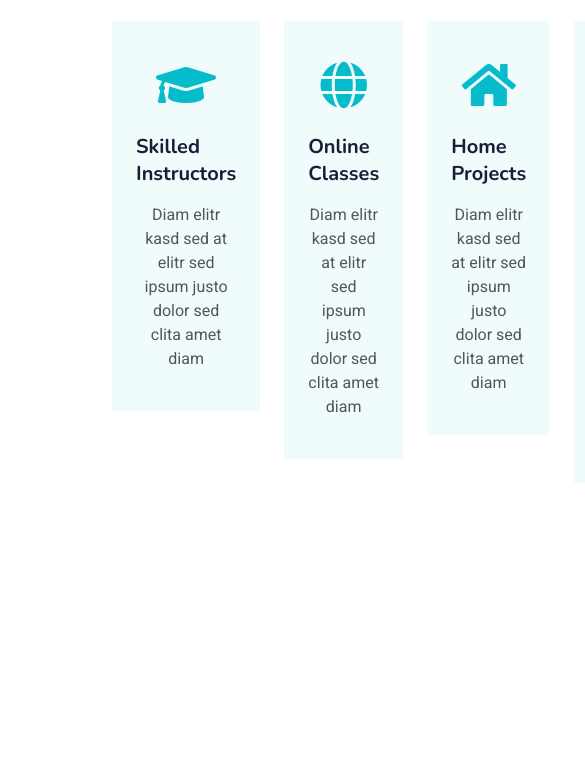
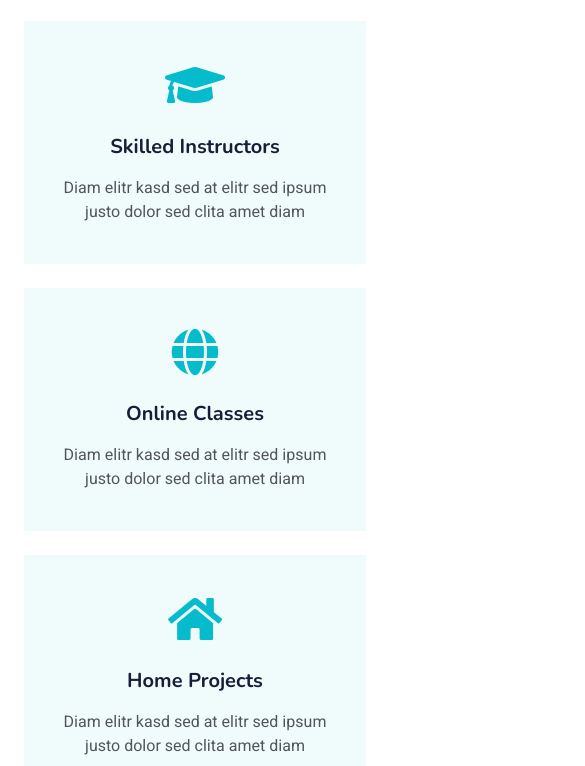
Before and after one commit to ghayth-afli/Projet-de-E-learning, a plain HTML site: page index.html in a window 390 px wide. Shown: the part 78-844 px from the top of the page, 585 px wide, since content can reach past the window. Drawn offline with nearby package versions, Linux system fonts and the light colour scheme.

Commit message:
make service section responsive

```diff
--- a/css/queries.css
+++ b/css/queries.css
@@ -12,4 +12,11 @@
   .nav-open {
     display: flex;
   }
+  .container {
+    margin-right: auto;
+    margin-left: auto;
+  }
+  .service .row {
+    flex-direction: column;
+  }
 }
--- a/css/style.css
+++ b/css/style.css
@@ -159,4 +159,5 @@ nav {
 /* Styles pour .service .row */
 .service .row {
   display: flex;
+  justify-content: center;
 }
--- a/index.html
+++ b/index.html
@@ -99,6 +99,7 @@
           </div>
         </div>
       </section>
+      <section class="about-us"></section>
     </div>
 
     <script
```
